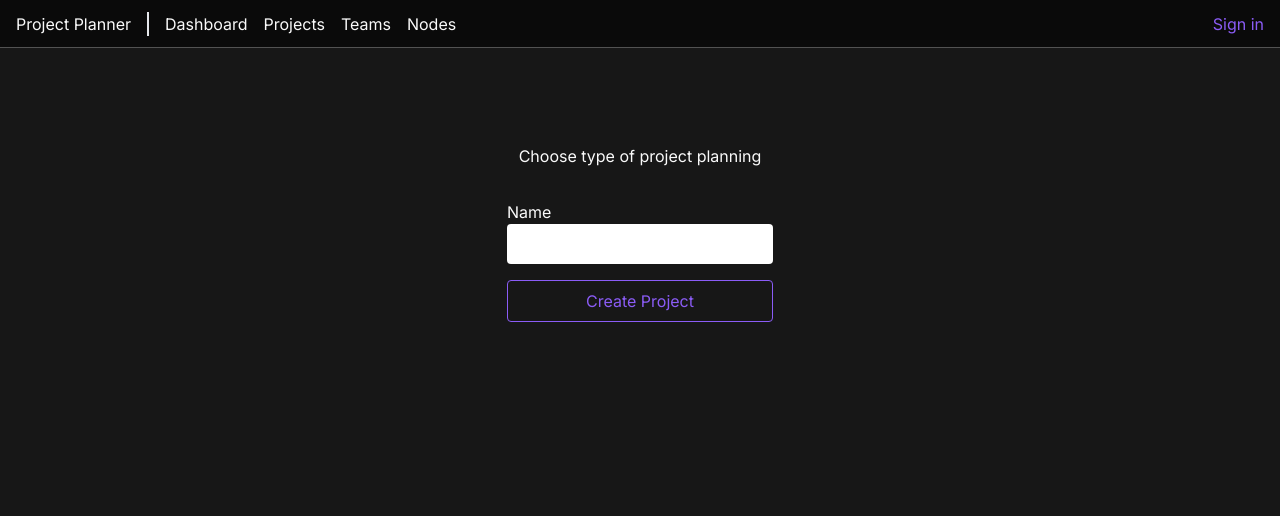
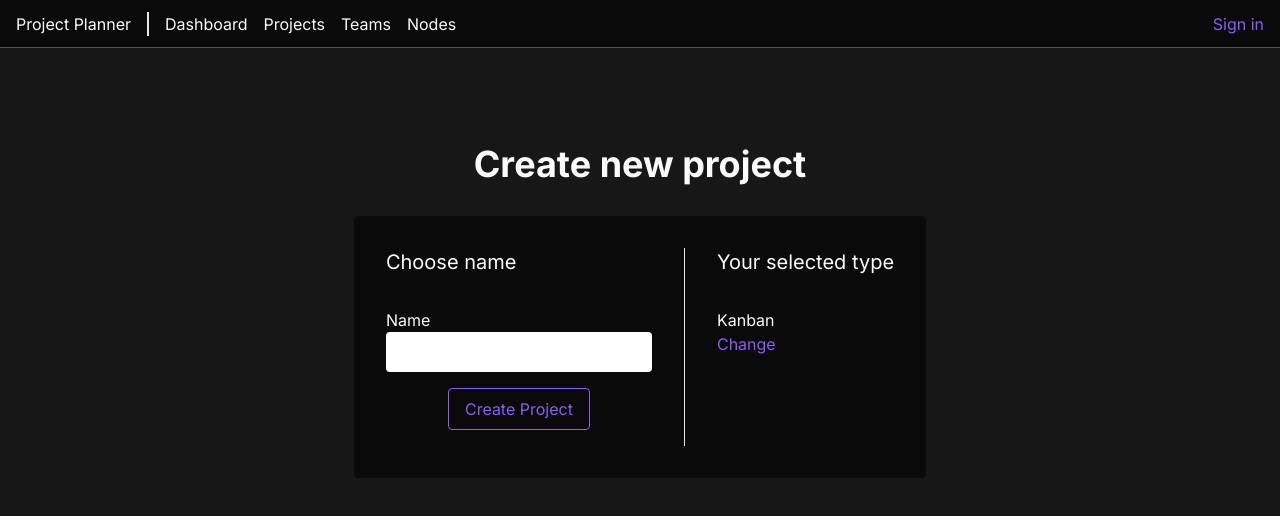
Before and after one commit to galeja00/ProjectPlanner, a Next.js app: page /projects/add in a window 1280 px wide. Both pictures are taken after a click on the element "Kanban". Shown: the top 516 px of the page. Built offline with nearby package versions, Linux system fonts and the light colour scheme; no server answers.

Commit message:
project/add added simple dev design and refactored code but still need some polish

```diff
--- a/src/app/auth/signup/form.tsx
+++ b/src/app/auth/signup/form.tsx
@@ -97,24 +97,3 @@ function SubmitButton() {
         </div>
     )
 }
-
-
-function ValidEmail(email : string) : boolean {
-    const splited = email.split("@")
-
-    if (splited.length !== 2) {
-        return false;
-    }
-
-    const domain = splited[1].split(".");
-
-    if (domain.length !== 2) {
-        return false;
-    }
-
-    if (domain[1].length > 200 || domain[1].length < 2) {
-        return false;
-    }
-
-    return true;
-}
--- a/src/app/globals.css
+++ b/src/app/globals.css
@@ -14,6 +14,12 @@
   }
   .link {
     @apply text-violet-500 border-violet-500 hover:border-b focus:border-b
+  }
+  .link-secundary {
+    @apply hover:border-b focus:border-b hover:text-violet-500 border-violet-500
+  }
+  .main-head {
+    @apply text-4xl font-bold
   }
 }
 
--- a/src/app/projects/add/page.tsx
+++ b/src/app/projects/add/page.tsx
@@ -4,14 +4,48 @@ import { ProjectType } from "@prisma/client"
 import { redirect } from 'next/navigation'
 import { FormEvent, useState } from "react"
 
+// TODO: Bug v pridavani vyhazuje error ale pritom zadny nevznikl a pri nevlozeni napriklad jmena vraci to na prvni obrazovku
 export default function Add() {
     const [type, setType] = useState<ProjectType | null>(null);
-    const [correctName, setCorrectName] = useState<boolean | null>(null);
-    const [errorMsg, setErrorMsg] = useState<String>("");
 
-    function hadnleTypeChouce(type : ProjectType) {
+    function handleTypeChouce(type : ProjectType) : void {
         setType(type);
     }
+
+    function resetType() : void {
+        setType(null);
+    }
+
+
+    return (
+        <main className="flex flex-col items-center p-24 ">
+            <h1 className="main-head mb-8">Create new project</h1>
+            { type == null ?
+            <TypeChoose handleTypeChouce={handleTypeChouce}/>
+            :
+            <CreateProject type={type} resetType={resetType}/>
+            }
+        </main>
+
+    )
+}
+
+
+function TypeChoose({ handleTypeChouce } : { handleTypeChouce : (type : ProjectType) => void}) {
+    return (
+        <section className="bg-neutral-950 p-8 rounded">
+            <h2 className="mb-8 text-xl">Choose type of project planning</h2>
+            <div className="flex gap-4">
+                <div onClick={() => handleTypeChouce(ProjectType.Kanban)} className="p-40 bg-neutral-800 rounded cursor-pointer hover:bg-neutral-700">Kanban</div>
+                <div onClick={() => handleTypeChouce(ProjectType.Scrum)} className="p-40 bg-neutral-800 rounded cursor-pointer hover:bg-neutral-700">Scrum</div>
+            </div>
+        </section>
+    )
+}
+
+function CreateProject({ type, resetType } : { type : ProjectType, resetType : () => void}) {
+    const [correctName, setCorrectName] = useState<boolean>(true);
+    const [errorMsg, setErrorMsg] = useState<String>("");
 
     async function handleSubmit(e : FormEvent<HTMLFormElement>) {
         e.preventDefault;
@@ -33,40 +67,40 @@ export default function Add() {
             })
 
             if (!response.ok) {
+                redirect("/projects");
+            }
             const data = await response.json();
             setErrorMsg(data.error);
+        } catch (error) {
+            setErrorMsg("Something went wrong");
         }
-            return;
-        } catch (error) {
-            setErrorMsg("Somtinh went wrong");
-        }
-
     }
 
     var inputClass = "input-primary";
     if (!correctName) {
         inputClass = "input-faild";
     }
-
     return (
-        <main className="flex min-h-screen flex-col items-center p-24 ">
-            <h1 className="mb-8">Choose type of project planning</h1>
-            { type == null ?
-            <div className="flex gap-4">
-                <div onClick={() => hadnleTypeChouce(ProjectType.Kanban)} className="p-40 bg-neutral-950 rounded cursor-pointer hover:bg-neutral-800">Kanban</div>
-                <div onClick={() => hadnleTypeChouce(ProjectType.Kanban)} className="p-40 bg-neutral-950 rounded cursor-pointer hover:bg-neutral-800">Scrum</div>
-            </div>
-            :
-            <form className="flex flex-col gap-4" onSubmit={handleSubmit}>
+        <section className="bg-neutral-950 p-8 rounded flex">
+                <section className="pr-8 border-r">
+                    <h2 className="mb-8 text-xl">Choose name</h2>
+                    <form className="flex flex-col gap-4 " onSubmit={handleSubmit}>
                         <div className="flex flex-col">
                             <label>Name</label>
-                    <input type="text" name="name" className="input-primary"></input>
+                            <input type="text" name="name" className={inputClass}></input>
                         </div>
+                        <div className="m-auto">
                             <button className="btn-primary" type="submit" >Create Project</button>
+                        </div>
                         <p className='text-red-500 w-fit m-auto'>{errorMsg}</p>
                     </form>
+                </section>
+                <section className="pl-8">
+                    <h2 className="mb-8 text-xl">Your selected type</h2>
+                    <p>{type}</p>
+                    <button onClick={resetType} className="link relative">Change</button>
+                </section>
+            </section>
+    )
+
 }
-        </main>
-
-    )
-}
```
Lines whose indentation alone changed are shown as unchanged.
